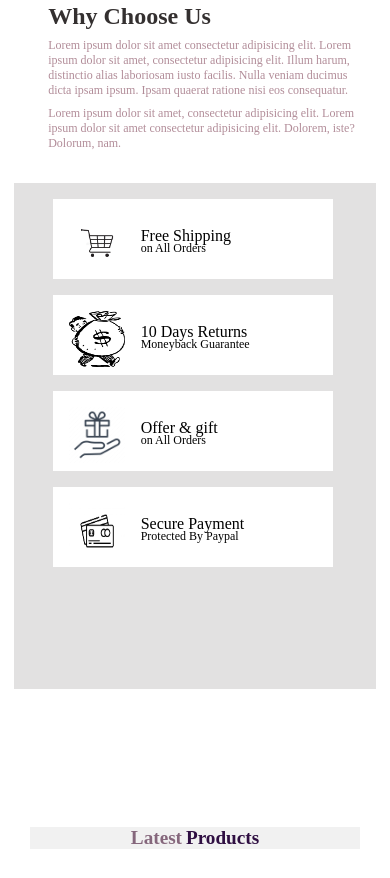
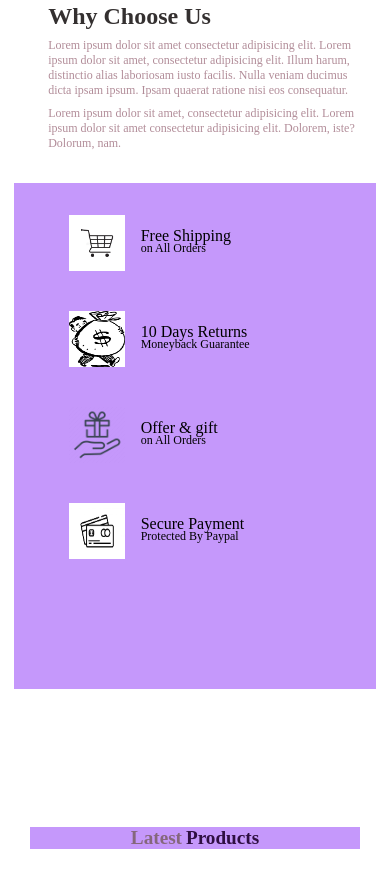
Before and after one commit to arpansingh8055/flowers, a plain HTML site: page index.html in a window 390 px wide. Shown: the part 1347-2225 px from the top of the page. Drawn offline with nearby package versions, Linux system fonts and the light colour scheme.

Commit message:
Update style.css
background color changed.

```diff
--- a/style.css
+++ b/style.css
@@ -105,7 +105,8 @@
     color: white;
 }
 .btn:hover{
-    background-color: rgb(235, 209, 227);;
+/*     background-color: rgb(235, 209, 227);; */
+    background:rgb(197, 152, 251);
     color: black;
 }
 
@@ -119,6 +120,7 @@ section{
 }
 .navbar2{
     background-color: rgb(241 241 241);
+        background:rgb(197, 152, 251);
     width: 90%;
     margin-left: 5%;
     justify-content: space-evenly;
@@ -164,7 +166,8 @@ section{
     margin-top: 1rem;
 }
 .option{
-    background-color: rgb(226 225 225);
+/*     background-color: rgb(226 225 225); */
+        background:rgb(197, 152, 251);
     height: 10rem;
     width: 100%;
     margin-top: 4rem;
@@ -175,7 +178,8 @@ section{
     display: flex;
 }
 .box-panel{
-    background-color: rgb(255, 255, 255);
+/*     background-color: rgb(255, 255, 255); */
+        background:rgb(197, 152, 251);
     height: 6rem;
     width: 20rem;
     margin-right: 4rem;
@@ -377,7 +381,8 @@ section{
         left: 0;
         width: 100%;
         padding: 1rem 3%;
-        background-color: rgb(226 225 225);;
+/*         background-color: rgb(226 225 225);; */
+            background:rgb(197, 152, 251);
         display: none;
     }
     .navbar.active{
@@ -454,7 +459,8 @@ section{
     }
 
     .box-panel{
-        background-color: rgb(255, 255, 255);
+/*         background-color: rgb(255, 255, 255); */
+            background:rgb(197, 152, 251);
         height: 10rem;
         width: 35rem;
         margin-left: 20vw;
```
